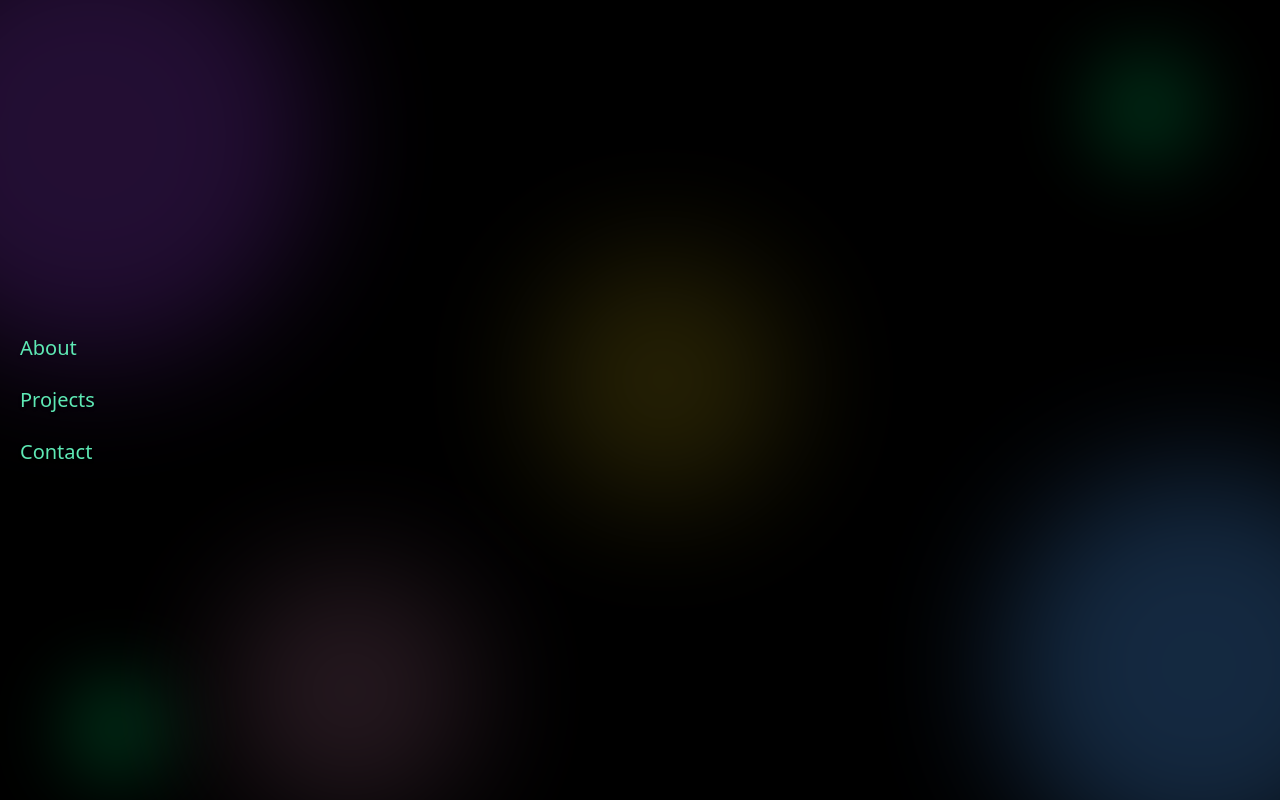
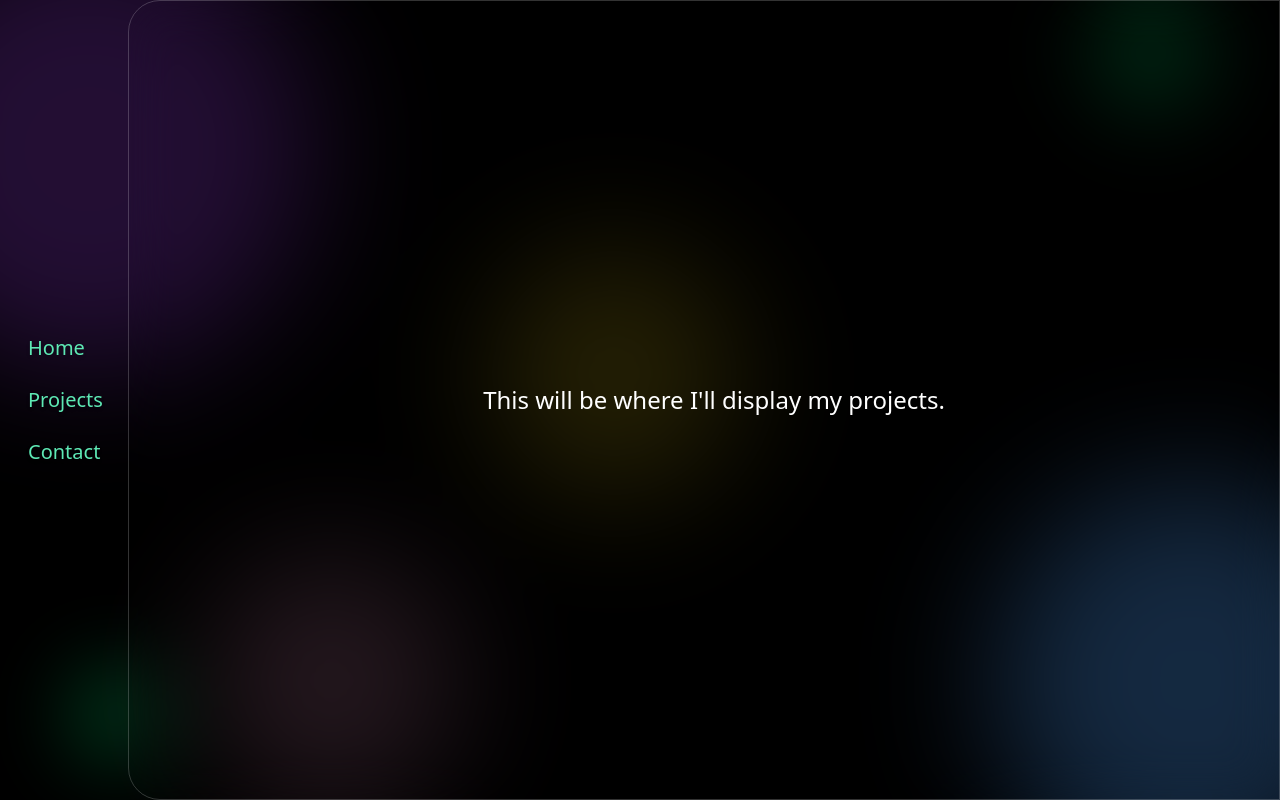
Before and after one commit to Suyash-4/Personal-Webpage, a React (Vite) app: page /projects in a window 1280 px wide. Built offline with nearby package versions, Linux system fonts and the light colour scheme.

Commit message:
Basic UI designed

```diff
--- a/src/App.jsx
+++ b/src/App.jsx
@@ -1,12 +1,12 @@
 /*eslint-disable */
 import "./style.css";
-
 import BgBlurredCircles from "./pages/BgBlurredCircles.jsx";
 import { ReactLenis, useLenis } from "lenis/react";
-import { IoIosArrowDown } from "react-icons/io";
-import { GoSun } from "react-icons/go";
+import { Routes, Route } from "react-router-dom";
 import Nav from "./pages/Nav.jsx";
-
+import Home from "./pages/Home.jsx";
+import Projects from "./pages/Projects.jsx";
+import Contact from "./pages/Contact.jsx";
 const App = () => {
   const lenis = useLenis((lenis) => {
     // console.log(lenis);
@@ -16,8 +16,23 @@ const App = () => {
     <ReactLenis root smooth duration={1.2}>
       <>
         <BgBlurredCircles />
-        <div className="flex flex-col items-center justify-center h-screen relative z-10 text-white">
-          <Nav />
+        {/* <div className="fixed top-5 right-5 text-white z-50">
+          <button onClick={() => lenis.scrollTo(0)}>Scroll to Top</button>
+        </div> */}
+        <div className="grid grid-cols-[10%_90%] h-screen">
+          <div className="flex flex-col items-center justify-center h-screen relative z-10">
+            <Nav />
+          </div>
+          <div
+            className="flex flex-col h-screen relative z-5
+                          backdrop-blur-xl border border-white/20 rounded-l-4xl py-5 pl-5"
+          >
+            <Routes>
+              <Route path="/" element={<Home />} />
+              <Route path="/projects" element={<Projects />} />
+              <Route path="/contact" element={<Contact />} />
+            </Routes>
+          </div>
         </div>
       </>
     </ReactLenis>
--- a/src/main.jsx
+++ b/src/main.jsx
@@ -1,10 +1,13 @@
-import { StrictMode } from 'react'
-import { createRoot } from 'react-dom/client'
-import './style.css'
-import App from './App.jsx'
+import { StrictMode } from "react";
+import { createRoot } from "react-dom/client";
+import "./style.css";
+import App from "./App.jsx";
+import { BrowserRouter } from "react-router-dom";
 
-createRoot(document.getElementById('root')).render(
-  <StrictMode>
-    <App />
-  </StrictMode>,
-)
+createRoot(document.getElementById("root")).render(
+  <BrowserRouter>
+    <StrictMode>
+      <App />
+    </StrictMode>
+  </BrowserRouter>
+);
--- /dev/null
+++ b/src/pages/Contact.jsx
@@ -0,0 +1,15 @@
+import React from "react";
+
+const Contact = () => {
+  return (
+    <>
+      <div className="h-full flex flex-col items-center justify-center text-white p-5">
+        <div className="sm:text-xl xl:text-2xl  font-extralight text-center">
+          <h1>You'll be able to contact me here.</h1>
+        </div>
+      </div>
+    </>
+  );
+};
+
+export default Contact;
--- a/src/pages/Home.jsx
+++ b/src/pages/Home.jsx
@@ -1,11 +1,14 @@
-import React from 'react'
+import ReactLenis from "lenis/react";
+import React from "react";
 
 const Home = () => {
   return (
-    <div>
+    <div className="flex flex-col text-white rounded-l-4xl border-1 border-white/10 h-full ">
+      <div className="h-full sm:text-xl xl:text-2xl font-extralight flex items-center justify-center">
+        <h1>HEY! 👋</h1>
+      </div>
+    </div>
+  );
+};
 
-    </div>
-  )
-}
-
-export default Home
+export default Home;
--- a/src/pages/Nav.jsx
+++ b/src/pages/Nav.jsx
@@ -1,6 +1,7 @@
 /* eslint-disable */
 import React, { useEffect, useState } from "react";
 import { motion, AnimatePresence } from "framer-motion";
+import { Routes, Route, Link } from "react-router-dom";
 
 const Nav = () => {
   const [onMobile, setOnMobile] = useState(false);
@@ -48,13 +49,13 @@ const Nav = () => {
         <div className="flex flex-col items-center gap-10 w-full">
           <ol className="flex flex-col gap-6 text-emerald-300 text-xl font-light cursor-pointer text-shadow-md">
             <li className="hover:text-white transition-colors duration-300">
-              About
+              <Link to="/">Home</Link>
             </li>
             <li className="hover:text-white transition-colors duration-300">
-              Projects
+              <Link to="/projects">Projects</Link>
             </li>
             <li className="hover:text-white transition-colors duration-300">
-              Contact
+              <Link to="/contact">Contact</Link>
             </li>
           </ol>
         </div>
@@ -67,7 +68,7 @@ const Nav = () => {
       {onMobile && !menuOpen && (
         <motion.div
           key="dots"
-          className="fixed z-10 top-1/2 -translate-y-1/2 left-5 cursor-pointer"
+          className="fixed z-10 top-1/2 -translate-y-1/2 left-7 cursor-pointer"
           initial={{ opacity: 0 }}
           animate={{ opacity: 1 }}
           exit={{ opacity: 0 }}
@@ -86,7 +87,7 @@ const Nav = () => {
 
           <motion.div
             key="mobileMenu"
-            className="fixed z-10 top-1/2 left-5 -translate-y-1/2"
+            className="fixed z-10 top-1/2 left-7 -translate-y-1/2"
             initial={{ opacity: 0, y: -20 }}
             animate={{ opacity: 1, y: 0 }}
             exit={{ opacity: 0, y: -20 }}
@@ -100,7 +101,7 @@ const Nav = () => {
       {!onMobile && (
         <motion.div
           key="navbar"
-          className="fixed z-10 top-1/2 -translate-y-1/2 left-0 pl-5"
+          className="fixed z-10 top-1/2 -translate-y-1/2 left-7"
           variants={fadeVariants}
           initial="hidden"
           animate="visible"
--- /dev/null
+++ b/src/pages/Projects.jsx
@@ -0,0 +1,15 @@
+import React from "react";
+
+const Projects = () => {
+  return (
+    <>
+      <div className="h-full flex flex-col items-center justify-center text-white p-5">
+        <div className="sm:text-xl xl:text-2xl  font-extralight text-center">
+          <h1>This will be where I'll display my projects.</h1>
+        </div>
+      </div>
+    </>
+  );
+};
+
+export default Projects;
--- a/src/style.css
+++ b/src/style.css
@@ -1,11 +1,16 @@
 @import "tailwindcss";
+::selection {
+  background-color: #53e392; /* deep purple glow */
+  color: #000000; /* crisp white text */
+}
 
-*{
+* {
   margin: 0;
   box-sizing: border-box;
 }
 
-body, html{
+body,
+html {
   height: 100%;
   width: 100%;
   background: #000;
```
Lines whose indentation alone changed are shown as unchanged.
